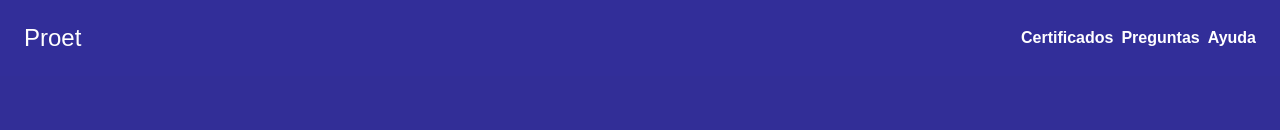
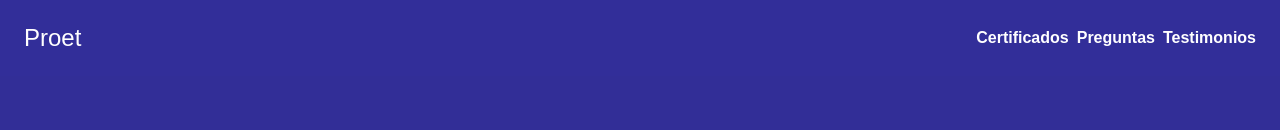
Before and after one commit to iarmolla/proet-react, a React (Create React App) app: page / in a window 1280 px wide. Shown: the top 130 px of the page. Built offline with nearby package versions, Linux system fonts and the light colour scheme.

Commit message:
changing navigation links

```diff
--- a/src/components/Navbar.jsx
+++ b/src/components/Navbar.jsx
@@ -19,7 +19,7 @@ function Navbar({hide}) {
         <div className='nav__section'>
           <a href="#certificate" className='nav__link'>Certificados</a>
           <a href="#questions" className='nav__link'>Preguntas</a>
-          <a href="#help" className='nav__link'>Ayuda</a>
+          <a href="#testimonials" className='nav__link'>Testimonios</a>
         </div>
         </>}
       </nav>
--- a/src/views/Home.jsx
+++ b/src/views/Home.jsx
@@ -33,7 +33,7 @@ function Home() {
                 <Certificate></Certificate>
             </div>
             <div>
-                <h1 className='work__testimonials'>Testimonios</h1>
+                <h1 className='work__testimonials' id="testimonials">Testimonios</h1>
                 <Testimonials></Testimonials>
             </div>
             <div id="questions">
```
Also changed, not shown: src/views/CreditCard.jsx (line endings or trailing spaces).
